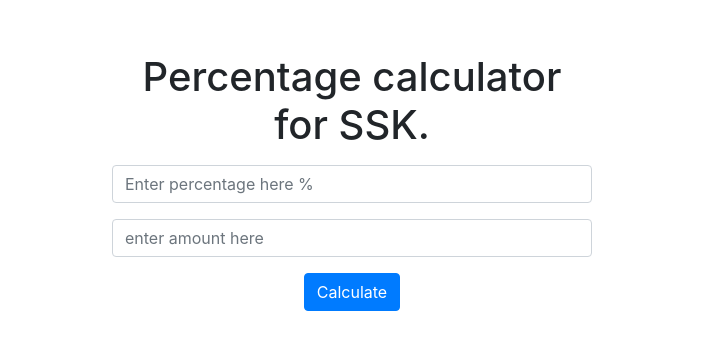
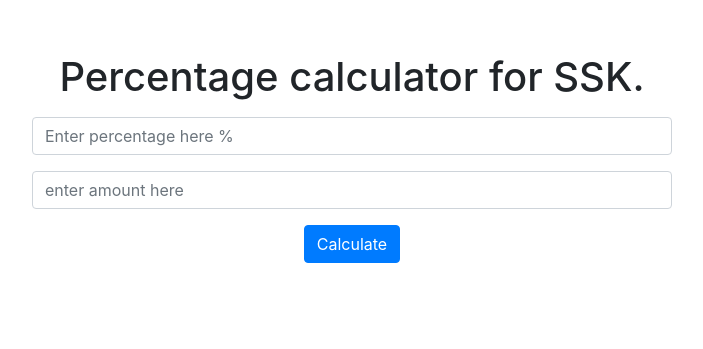
Before and after one commit to vasivasista/projectssk, a plain HTML site: page index.html in a window 1280 px wide. Shown: the part 107-456 px from the top of the page, without its empty margins (288-991 px from the left). Drawn offline with nearby package versions, Linux system fonts and the light colour scheme.

Commit message:
Update styles.css

```diff
--- a/styles.css
+++ b/styles.css
@@ -1,6 +1,6 @@
 body{
   text-align: center;
-  margin : 10rem 25rem;
+  margin : 10rem 20rem;
 }
 h1{
   margin: 1rem;
```
